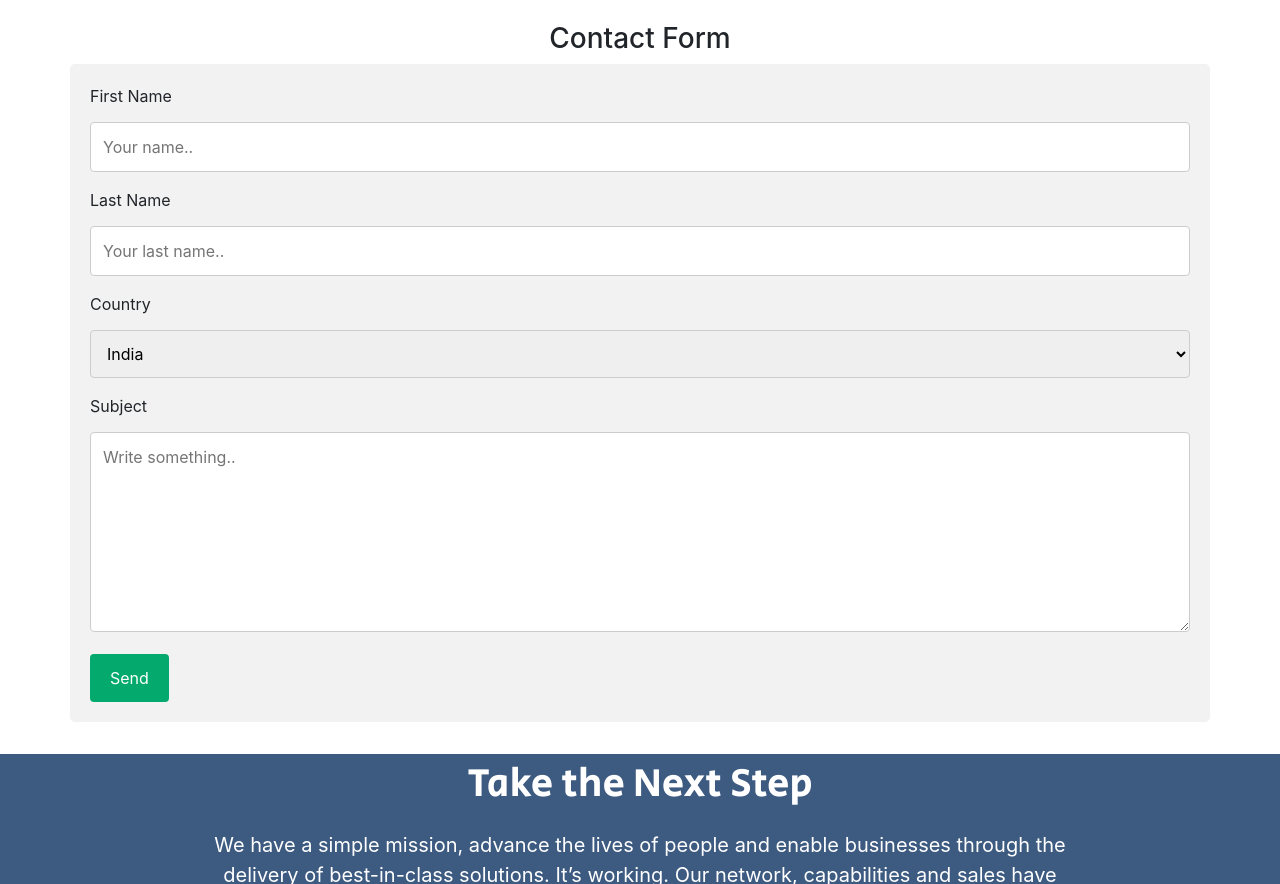
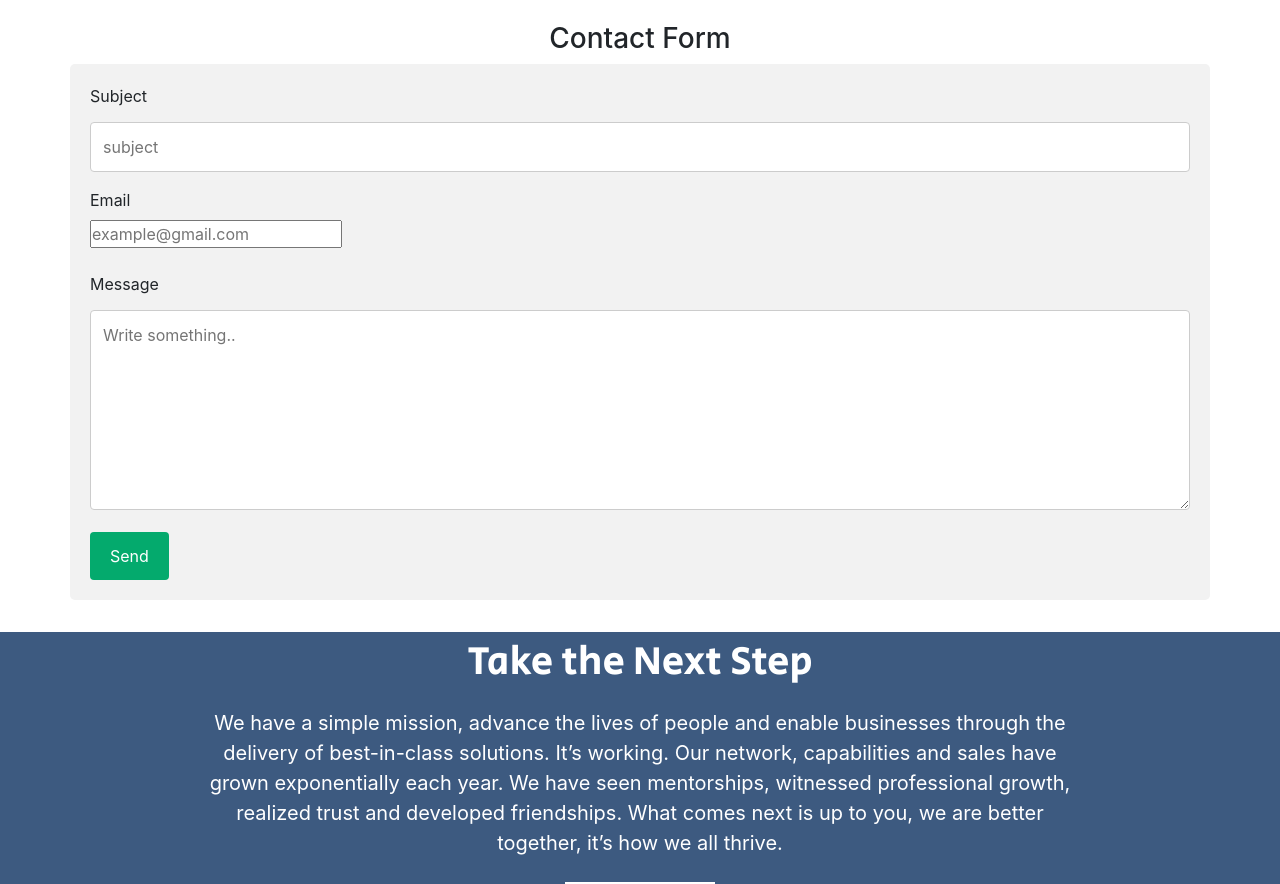
Before and after one commit to MDAmirPathan/nst, a plain HTML site: page contact.html in a window 1280 px wide. Shown: the part 1034-1918 px from the top of the page. Drawn offline with nearby package versions, Linux system fonts and the light colour scheme.

Commit message:
Update contact.html

```diff
--- a/contact.html
+++ b/contact.html
@@ -83,27 +83,22 @@
     <h3 class="text-center">Contact Form</h3>
     <div class="container">
 
-  <form action="mailto:amir.pathan.180gmail.com" method="get" enctype="text/plain">
-            <label for="fname">First Name</label>
-            <input type="text" id="fname" name="firstname" placeholder="Your name..">
+        <form action="mailto:amir.pathan.180gmail.com" method="POST" enctype="text/plain">
+            <label for="Subject">Subject</label>
+            <input type="text" id="Subject" name="firstname" placeholder="subject">
 
-            <label for="lname">Last Name</label>
-            <input type="text" id="lname" name="lastname" placeholder="Your last name..">
+            <label for="Email">Email</label> <br>
+            <input type="email" id="Email" name="lastname" placeholder="example@gmail.com">
 
-            <label for="country">Country</label>
-            <select id="country" name="country">
-                <option value="india">India</option>
-                <option value="usa">USA</option>
-            </select>
+            <BR></BR>
 
-            <label for="subject">Subject</label>
-            <textarea id="subject" name="subject" placeholder="Write something.." style="height:200px"></textarea>
+            <label for="subject">Message</label>
+            <textarea id="Message" name="Message" placeholder="Write something.." style="height:200px"></textarea>
 
-    <input type="submit" value="Send">
+            <input type="submit" value="Send">
         </form>
     </div>
 
-</html>
     <section class="nxt-sp text-center">
         <p class="nxt-sp-title text-center ">Take the Next Step</p>
         <p class="nxt-sp-para ">We have a simple mission, advance the lives of people and enable businesses through the
```
